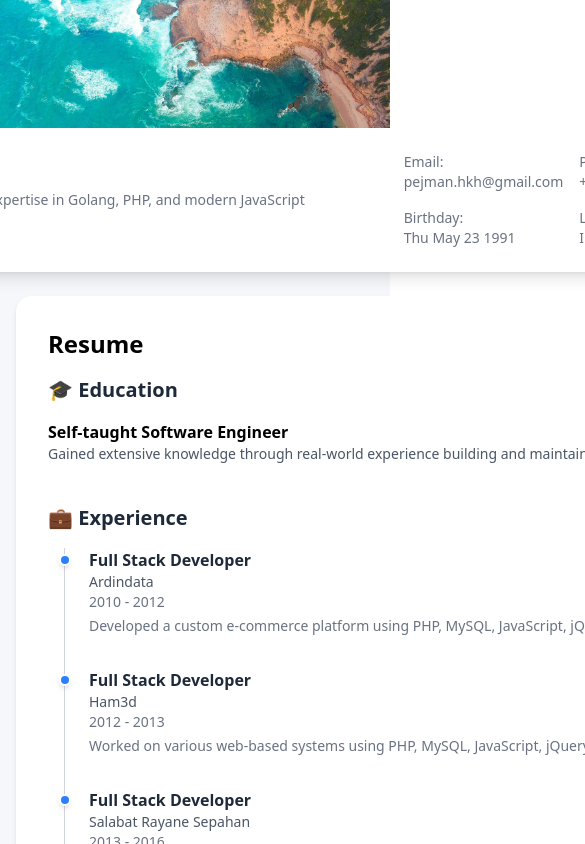
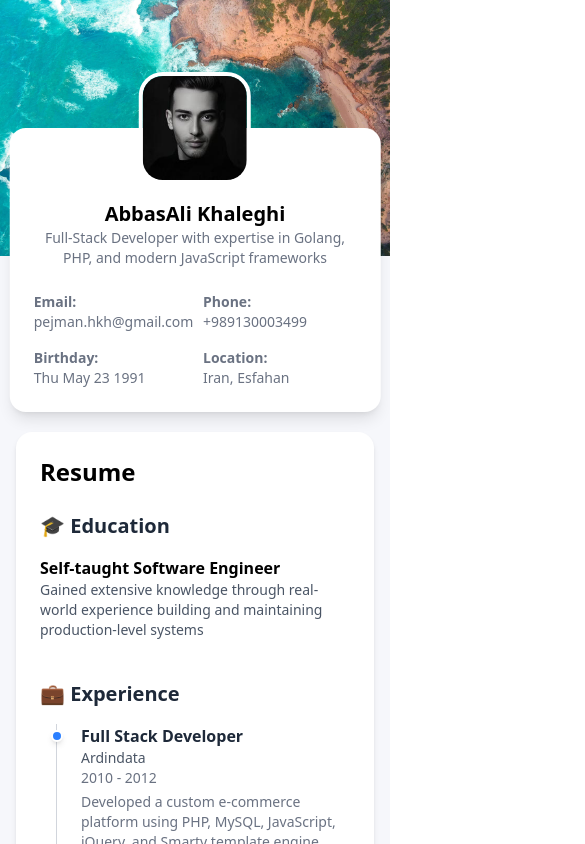
Before and after one commit to pejman-hkh/resume, a React (Vite) app: page / in a window 390 px wide. Shown: the top 844 px of the page, 585 px wide, since content can reach past the window. Built offline with nearby package versions, Linux system fonts and the light colour scheme.

Commit message:
Add responsive

```diff
--- a/src/App.tsx
+++ b/src/App.tsx
@@ -5,7 +5,6 @@ import Skill from "./components/skill";
 import { educations, experiences, projects, skills, user } from "./resume";
 
 export default function App() {
-
   return (
     <div className="min-h-screen bg-[#f6f7fb] font-sans w-full">
       <div className="relative h-64 w-full">
@@ -14,33 +13,34 @@ export default function App() {
           alt="bg"
           className="w-full h-full object-cover"
         />
-        <div className="absolute top-32 left-1/2 transform -translate-x-1/2 bg-white shadow-lg rounded-2xl px-8 py-6 flex items-center space-x-6 w-6xl">
+        <div className="absolute top-32 left-1/2 transform -translate-x-1/2 bg-white shadow-lg rounded-2xl px-6 md:px-8 py-6 flex flex-col md:flex-row items-center md:space-x-6 w-[95%] max-w-7xl">
           <img
             src={user.avatar}
             alt={`${user.firstName} ${user.lastName}`}
-            className="w-36 h-36 mt-[-5rem] rounded-4xl border-4 border-white"
+            className="w-28 h-28 md:w-36 md:h-36 -mt-20 rounded-3xl border-4 border-white object-cover"
           />
-          <div className="flex-1">
+          <div className="flex-1 text-center md:text-left mt-4 md:mt-0">
             <h2 className="text-xl font-bold">{user.firstName} {user.lastName}</h2>
             <p className="text-sm text-gray-500">{user.description}</p>
-            <div className="flex space-x-2 mt-2">
+            <div className="flex justify-center md:justify-start space-x-4 mt-2 text-blue-500 text-lg">
               <i className="fab fa-facebook"></i>
               <i className="fab fa-twitter"></i>
               <i className="fab fa-instagram"></i>
             </div>
           </div>
-          <div className="text-sm text-gray-500 grid grid-cols-2 gap-4">
-            <div><div>Email:</div> {user.email}</div>
-            <div><div>Phone:</div> {user.phone}</div>
-            <div><div>Birthday:</div> {user.birthDate.toDateString()}</div>
-            <div><div>Location:</div> {user.location}</div>
+          <div className="text-sm text-gray-500 grid grid-cols-2 gap-4 mt-4 md:mt-0">
+            <div><div className="font-semibold">Email:</div> {user.email}</div>
+            <div><div className="font-semibold">Phone:</div> {user.phone}</div>
+            <div><div className="font-semibold">Birthday:</div> {user.birthDate.toDateString()}</div>
+            <div><div className="font-semibold">Location:</div> {user.location}</div>
           </div>
         </div>
       </div>
-      <div className="w-7xl mx-auto">
-        <div className="flex mt-10 px-4 md:px-12 gap-6">
-          <div className="flex-1 bg-white rounded-2xl shadow-md p-8">
-            <h2 className="text-2xl font-bold mb-4">Resume</h2>
+
+      <div className="w-full max-w-7xl mx-auto px-4 mt-44 sm:mt-10">
+        <div className="flex flex-col lg:flex-row gap-6">
+          <div className="w-full bg-white rounded-2xl shadow-md p-6 sm:p-8">
+            <h2 className="text-2xl font-bold mb-6">Resume</h2>
             <Education items={educations} />
             <Experience items={experiences} />
             <Skill items={skills} />
```
